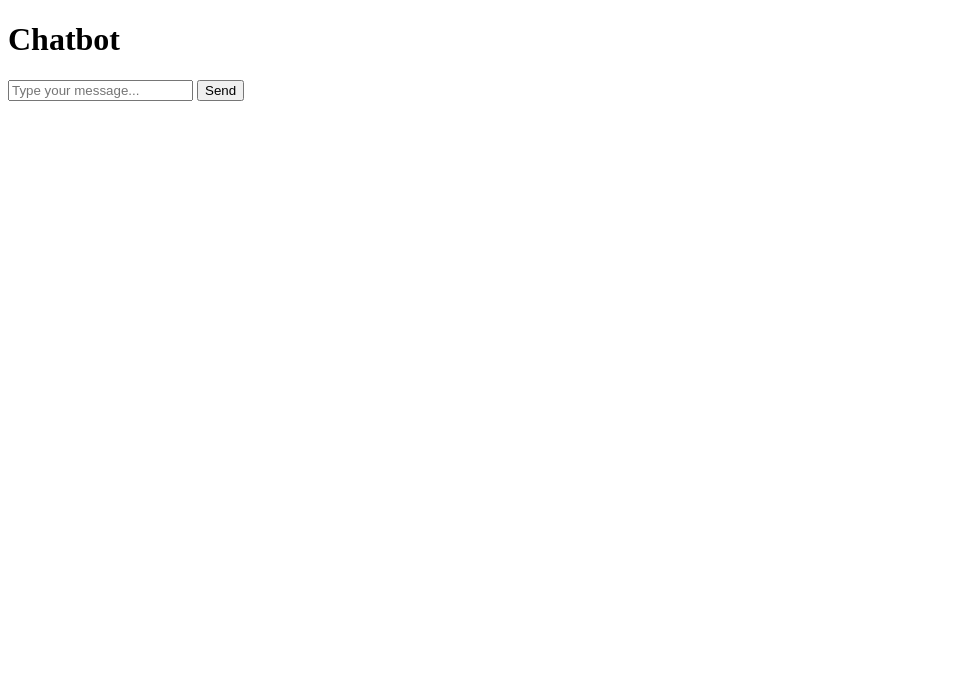
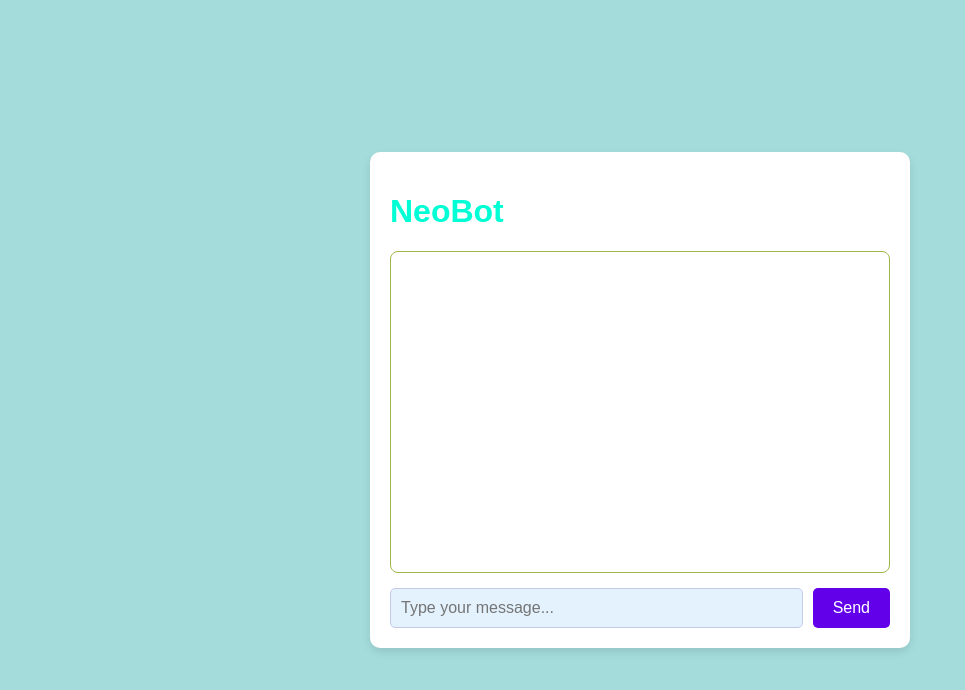
Before and after one commit to yadavkapil23/Chatbot, a plain HTML site: page index.html in a window 1280 px wide. Shown: the whole page, without its empty margins (0-965 px from the left). Drawn offline with Linux system fonts and the light colour scheme.

Commit message:
we made css changes

```diff
--- a/index.html
+++ b/index.html
@@ -1,17 +1,17 @@
 <!DOCTYPE html>
 <html lang="en">
   <head>
-    <meta charset="UTF-8">
-    <meta name="viewport" content="width=device-width, initial-scale=1.0">
+    <meta charset="UTF-8" />
+    <meta name="viewport" content="width=device-width, initial-scale=1.0" />
     <title>Chatbot Interface</title>
-    <link rel="stylesheet" href="styles.css">
+    <link rel="stylesheet" href="style.css" />
   </head>
   <body>
     <div class="chat-container">
-        <h1>Chatbot</h1>
+      <h1 style="color:rgb(0, 255, 213)">NeoBot</h1>
       <div class="messages" id="chatMessages"></div>
       <div class="input-area">
-            <input type="text" id="userInput" placeholder="Type your message...">
+        <input type="text" id="userInput" placeholder="Type your message..." />
         <button id="sendButton">Send</button>
       </div>
     </div>
--- a/style.css
+++ b/style.css
@@ -3,7 +3,7 @@ body {
     margin: 0;
     padding: 0;
     font-family: Arial, sans-serif;
-    background-color: #e8f0fe;
+    background-color: #a4dcdc;
     /* Soft blue */
     display: flex;
     justify-content: center;
@@ -16,8 +16,7 @@ body {
   background: #ffffff;
   border-radius: 10px;
   box-shadow: 0px 4px 8px rgba(0, 0, 0, 0.1);
-    /* Lighter shadow */
-    width: 400px;
+  width: 500px; /* Increase the width */
   max-width: 100%;
   padding: 20px;
   display: flex;
@@ -28,13 +27,26 @@ body {
 .messages {
   flex-grow: 1;
   overflow-y: auto;
-    border: 1px solid #c5cae9;
+  border: 1px solid #9fb74a;
+  border-radius: 8px;
+  padding: 10px;
+  margin-bottom: 15px;
+  height: 500px; /* Increase the height */
+  background-color: #f3e5f5;
+}
+
+
+  /* Messages display area */
+  .messages {
+    flex-grow: 1;
+    overflow-y: auto;
+    border: 1px solid #9fb74a;
     /* Subtle purple border */
     border-radius: 8px;
     padding: 10px;
     margin-bottom: 15px;
     height: 300px;
-    background-color: #f3e5f5;
+    background-color: #ffffff;
     /* Light lavender */
   }
 
```
Also changed, not shown: script.js (+17 -17 lines). Lines whose indentation alone changed are shown as unchanged.
